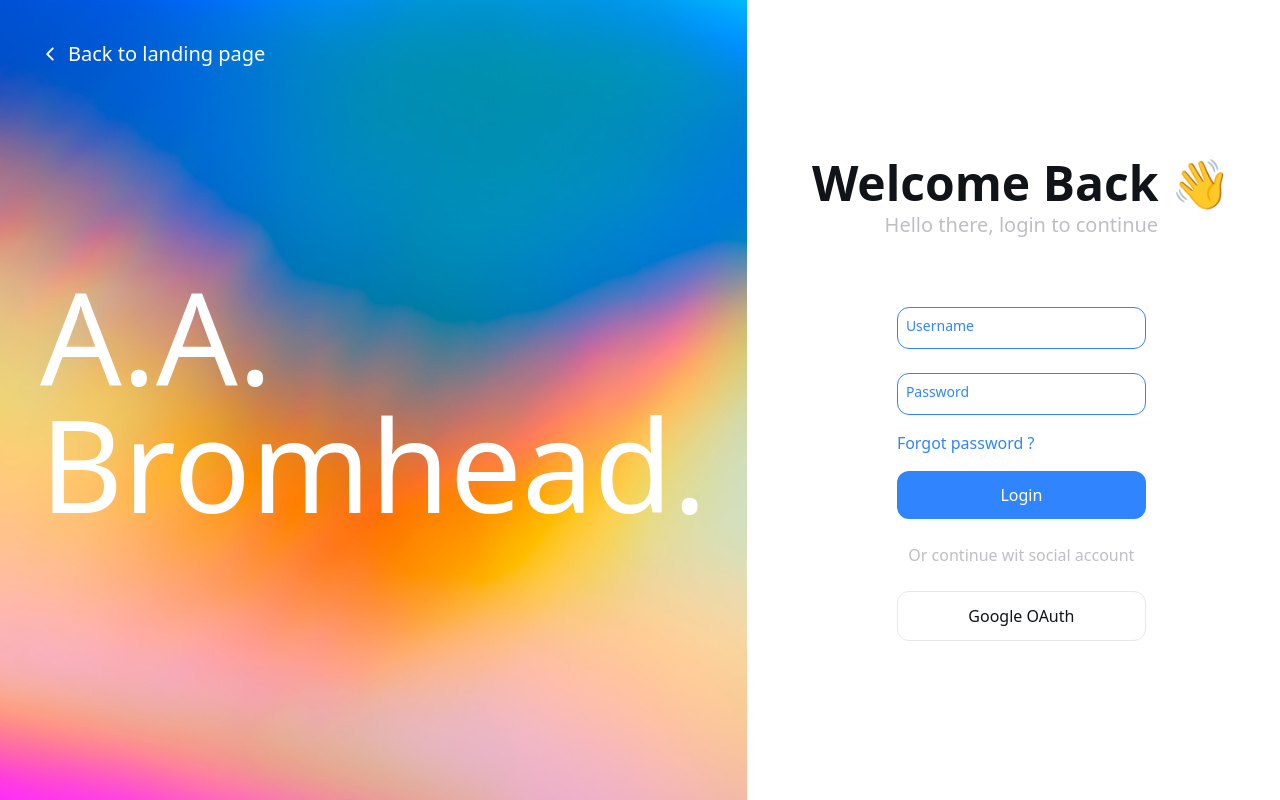
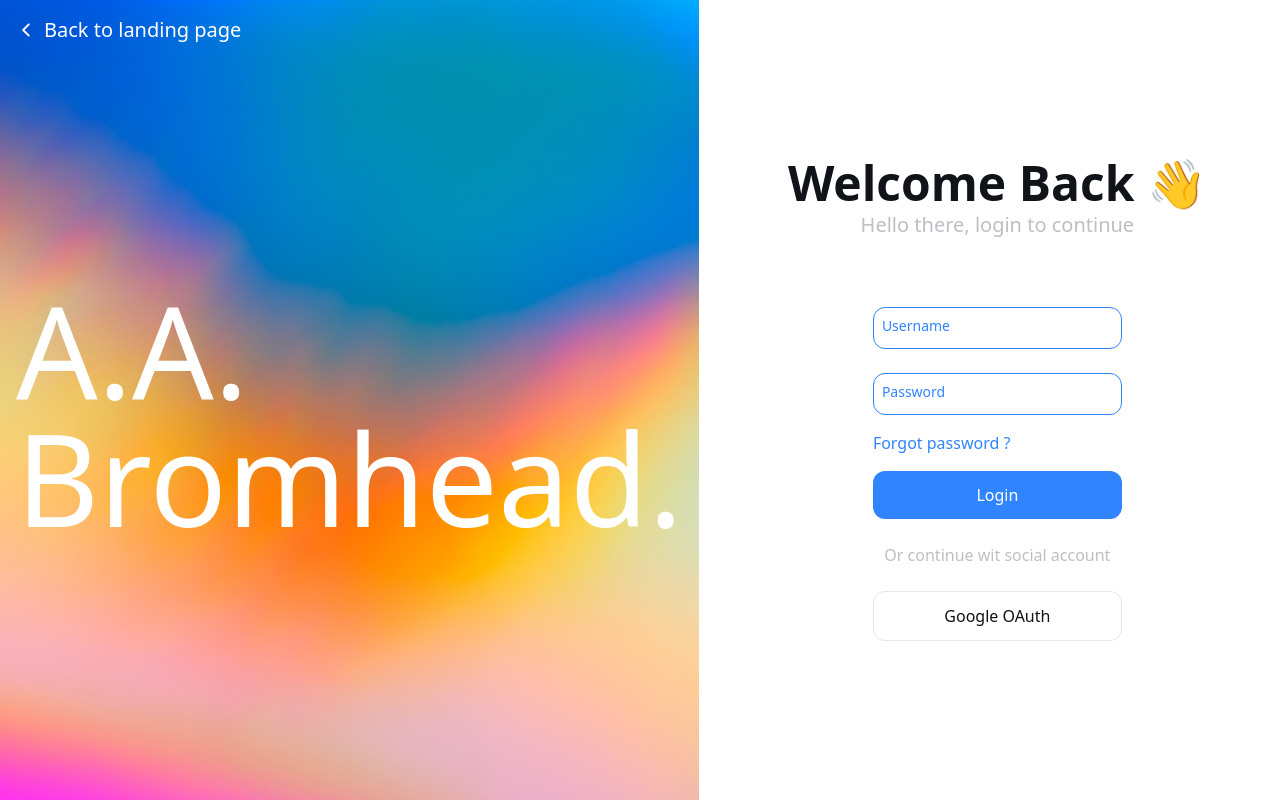
Before and after one commit to Nathan-Mulugeta/bromhead-frontend, a React (Vite) app: page /login in a window 1280 px wide. Built offline with nearby package versions, Linux system fonts and the light colour scheme.

Commit message:
adjusted the layout

```diff
--- a/src/App.jsx
+++ b/src/App.jsx
@@ -1,12 +1,13 @@
 import React from "react";
 import { Routes, Route } from "react-router-dom";
 import useTitle from "./hooks/useTitle";
-import Layout from "./components/Layout";
+import DashLayout from "./components/DashLayout";
 import LandingPage from "./pages/LandingPage";
 import Login from "./pages/Login";
 import Home from "./pages/Home";
 import { ToastContainer } from "react-toastify";
 import "react-toastify/dist/ReactToastify.css";
+import Layout from "./components/Layout";
 
 const App = () => {
   useTitle("Bromhead");
@@ -15,11 +16,11 @@ const App = () => {
     <>
       <ToastContainer />
       <Routes>
-        <Route path="/">
+        <Route path="/" element={<Layout />}>
           <Route index element={<LandingPage />} />
           <Route path="login" element={<Login />} />
 
-          <Route path="home" element={<Layout />}>
+          <Route path="home" element={<DashLayout />}>
             <Route index element={<Home />} />
           </Route>
         </Route>
--- /dev/null
+++ b/src/components/DashLayout.jsx
@@ -0,0 +1,18 @@
+import { Outlet } from "react-router-dom";
+import NavBar from "./NavBar";
+
+const DashLayout = () => {
+  return (
+    <div className="flex h-screen flex-col">
+      <div className="order-2 sm:order-1">
+        <NavBar />
+      </div>
+
+      <div className="order-1 flex-auto overflow-auto bg-gray-100 sm:order-2">
+        <Outlet />
+      </div>
+    </div>
+  );
+};
+
+export default DashLayout;
--- a/src/components/Hero.jsx
+++ b/src/components/Hero.jsx
@@ -6,7 +6,7 @@ const Hero = () => {
       id="landingHero"
       className="flex h-screen items-center justify-center bg-cover bg-center"
     >
-      <div className="relative flex max-w-[700px] flex-col items-start rounded-xl  text-white">
+      <div className="relative flex max-w-[700px] flex-col items-start p-6 text-white">
         <div className="absolute -left-40 -top-32 h-[30rem] w-[30rem] rounded-full bg-primary/40"></div>
         <h1 className="z-10 mb-10 text-4xl font-bold md:text-6xl">
           Meaningful Financial Investments
--- a/src/components/Layout.jsx
+++ b/src/components/Layout.jsx
@@ -1,18 +1,7 @@
 import { Outlet } from "react-router-dom";
-import NavBar from "./NavBar";
 
 const Layout = () => {
-  return (
-    <div className="flex flex-col">
-      <nav className="sticky bottom-0 order-2 bg-white sm:top-0 sm:order-1">
-        <NavBar />
-      </nav>
-
-      <div className="order-1 h-screen bg-gray-100 sm:order-2">
-        <Outlet />
-      </div>
-    </div>
-  );
+  return <Outlet />;
 };
 
 export default Layout;
--- a/src/components/NavBar.jsx
+++ b/src/components/NavBar.jsx
@@ -7,7 +7,7 @@ import NavbarProfile from "./NavbarProfile";
 const NavBar = () => {
   return (
     <>
-      <div className="flex justify-evenly px-2 py-4 sm:hidden">
+      <nav className="fixed bottom-0 left-0 right-0 flex justify-evenly bg-white px-2 py-4 sm:top-0 sm:hidden">
         <div>
           <RiHome6Line color="#101317" fontSize={30} />
         </div>
@@ -17,8 +17,8 @@ const NavBar = () => {
         <div>
           <GoPerson color="#101317" fontSize={28} />
         </div>
-      </div>
-      <div className="container mx-auto hidden items-center justify-between p-3 sm:flex">
+      </nav>
+      <nav className="container mx-auto hidden items-center justify-between p-3 sm:flex">
         <div>Search</div>
         <div className="flex items-center gap-4">
           <div>
@@ -28,7 +28,7 @@ const NavBar = () => {
             <NavbarProfile />
           </div>
         </div>
-      </div>
+      </nav>
     </>
   );
 };
--- a/src/index.css
+++ b/src/index.css
@@ -2,7 +2,7 @@
 @tailwind components;
 @tailwind utilities;
 
-#hero {
+#loginHero {
     background: url("./assets/background.jpg");
     background-repeat: no-repeat;
     height: 100vh;
--- a/src/pages/Home.jsx
+++ b/src/pages/Home.jsx
@@ -1,9 +1,9 @@
-import React from 'react';
+import React from "react";
 
 const Home = () => {
   return (
     <>
-      <div className="container mx-auto">Home</div>
+      <div className="container mx-auto h-full">Home</div>
     </>
   );
 };
--- a/src/pages/Login.jsx
+++ b/src/pages/Login.jsx
@@ -57,19 +57,21 @@ const Login = () => {
           Bromhead
         </div> */}
         <div
-          id="hero"
-          className="relative flex flex-1 flex-col items-center justify-center p-10 "
+          id="loginHero"
+          className="flex flex-1 flex-col items-center justify-center p-4"
         >
+          <div className="container flex h-full flex-1 flex-col justify-between md:justify-center">
             <Link
               to="/"
-            className="absolute left-10 top-10 flex items-center gap-2 text-white md:text-xl"
+              className="flex items-center gap-2 text-white md:text-xl"
             >
               <IoIosArrowBack color="white" />
               <p>Back to landing page</p>
             </Link>
-          <p className="text-6xl text-white md:text-7xl lg:text-9xl">
+            <p className="flex flex-1 items-center justify-center text-5xl text-white md:text-7xl lg:text-9xl">
               A.A. Bromhead.
             </p>
+          </div>
         </div>
         <div className="container mx-auto flex flex-1 flex-col items-center justify-center gap-1">
           <header className="text-3xl font-semibold leading-10 text-text-normal lg:text-5xl">
```
Lines whose indentation alone changed are shown as unchanged.
